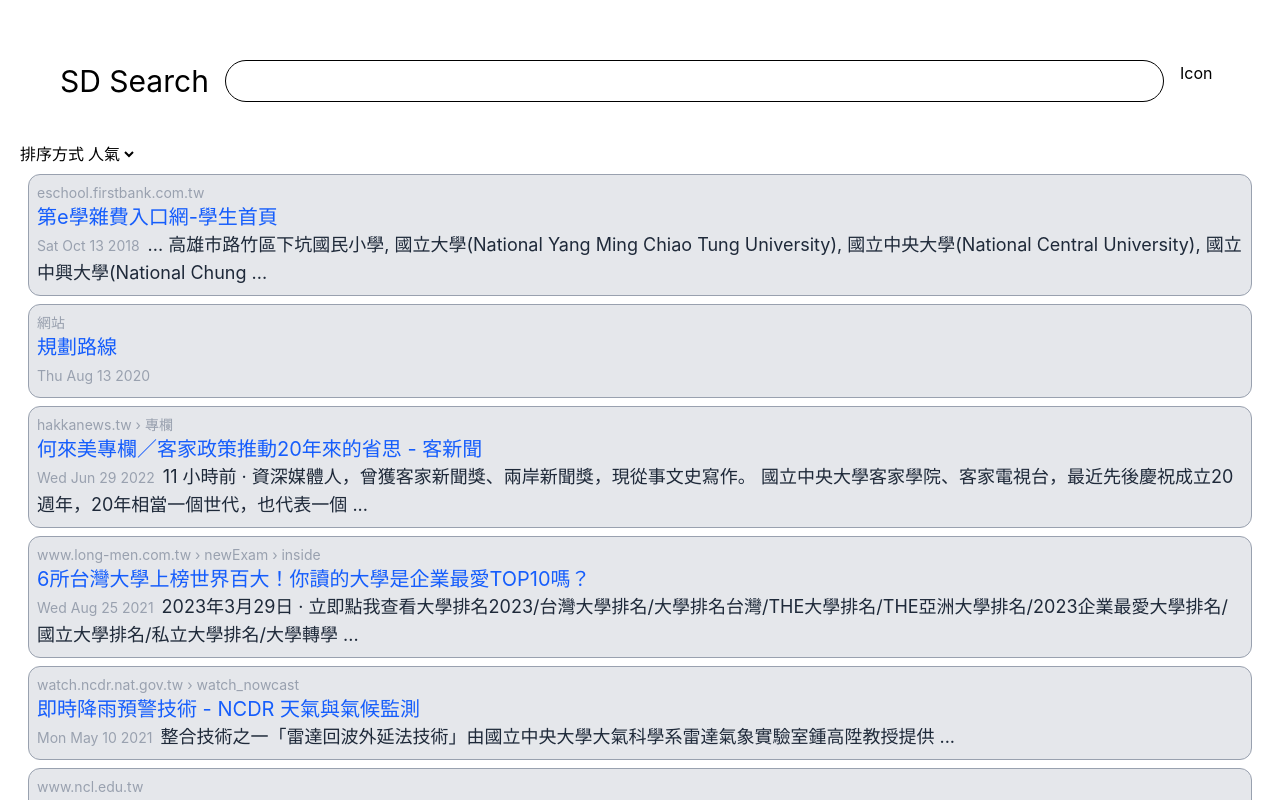
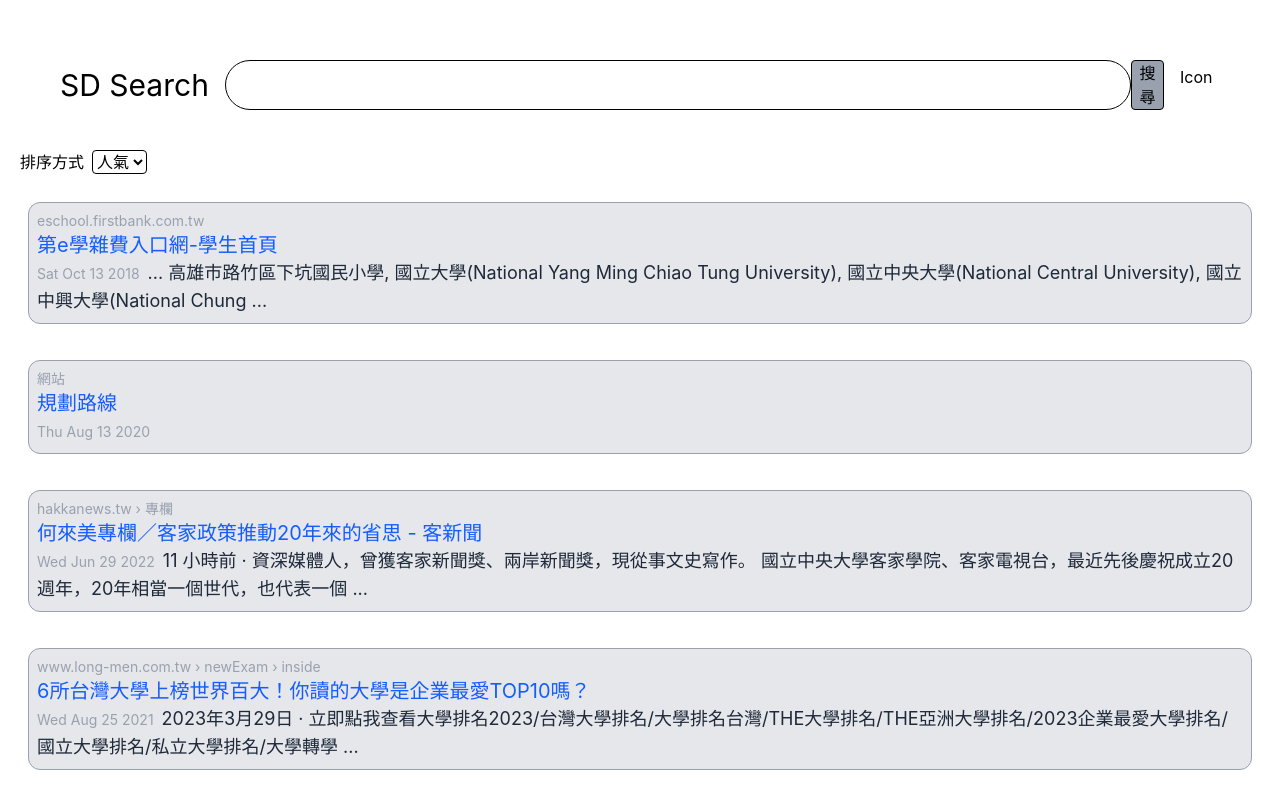
Before and after one commit to Yuyu-1115/sd-train-2026, a Vue app in the folder search-website/: page / in a window 1280 px wide. Shown: the top 800 px of the page. Built offline with nearby package versions, Linux system fonts and the light colour scheme.

Commit message:
feat(search): implement search using query parameters instead

```diff
--- a/search-website/src/App.vue
+++ b/search-website/src/App.vue
@@ -1,34 +1,88 @@
 <script setup lang="ts">
-import { computed, ref } from 'vue'
+import { onMounted, ref, watch } from 'vue'
 import SearchItem from './components/SearchItem.vue'
-import { searchDataSet } from './dataset'
 import { sortType } from './type/sortType'
-import { sortBy, sortOptions } from './helper/sort_helper'
+import { sortOptions } from './helper/sort_helper'
+import { useRoute, useRouter } from 'vue-router'
+import type { searchData } from './type/searchData'
+import { paginateSearch } from './helper/search_helper'
 
-const searchPrompt = ref('')
-const sortOption = ref(sortType.POPULARITY)
-const repository = computed(() => searchDataSet.sort(sortBy(sortOption.value)).slice(0, 10))
+const router = useRouter()
+const route = useRoute()
+
+const searchQuery = ref((route.query.q as string) || '')
+const sortOption = ref((route.query.s as unknown as sortType) || sortType.POPULARITY)
+
+const searcher = ref<Generator<searchData[]>>()
+const result = ref<searchData[]>([])
+const hasMore = ref(true)
+
+const startSearch = () => {
+  searcher.value = paginateSearch(searchQuery.value, sortOption.value)
+  const firstChunk = searcher.value.next()
+  result.value = firstChunk.value || []
+  hasMore.value = !firstChunk.done
+}
+
+const updateUrl = () =>
+  router.push({
+    query: {
+      q: searchQuery.value,
+      s: sortOption.value,
+    },
+  })
+
+const loadMore = () => {
+  if (!searcher.value) {
+    return
+  }
+  const nextChunk = searcher.value.next()
+  if (!nextChunk.done) {
+    result.value.push(...nextChunk.value)
+  } else {
+    hasMore.value = false
+  }
+}
+
+watch(
+  () => route.query,
+  (newQuery) => {
+    searchQuery.value = (newQuery.q as string) || ''
+    sortOption.value = (newQuery.s as sortType) || sortType.POPULARITY
+    startSearch()
+  },
+  { deep: true },
+)
+
+onMounted(() => startSearch())
 </script>
 
 <template>
   <div class="box-border flex-col min-h-screen h-full p-5">
-    <div class="flex flex-wrap items-center justify-between min-h-1/3 p-10">
+    <div class="flex flex-wrap items-center justify-between min-h-1/3 px-3 py-2 md:p-10">
       <div class="text-3xl order-1">SD Search</div>
-      <div class="w-full md:w-auto md:flex-1 md:mx-4 order-3 md:order-2">
-        <input type="text" :value="searchPrompt" class="w-full border rounded-full p-2" />
+      <div class="flex w-full md:w-auto md:flex-1 md:mx-4 order-3 md:order-2">
+        <input
+          type="text"
+          v-model="searchQuery"
+          @change="updateUrl"
+          class="w-full border rounded-full p-2"
+        />
+        <button @click="updateUrl" class="w-auto border rounded bg-gray-400">搜尋</button>
       </div>
       <div class="w-10 h-10 order-2 md:order-3">Icon</div>
     </div>
-    <div class="flex-col grow h-full gap-5">
-      <div class="flex">
+    <div class="flex flex-col grow h-full gap-5">
+      <div class="flex gap-2">
         <p>排序方式</p>
-        <select v-model="sortOption">
+        <select v-model="sortOption" @change="updateUrl" class="border rounded-sm">
           <option v-for="option in sortOptions" :key="option.type" :value="option.type">
             {{ option.name }}
           </option>
         </select>
       </div>
-      <SearchItem v-for="data in repository" :key="data.url_path" :data="data" />
+      <SearchItem v-for="data in result" :key="data.url_path" :data="data" />
+      <button v-if="hasMore" class="w-full border rounded-sm" @click="loadMore">載入更多</button>
     </div>
   </div>
 </template>
--- a/search-website/src/type/sortType.ts
+++ b/search-website/src/type/sortType.ts
@@ -1,5 +1,5 @@
 export enum sortType {
-  POPULARITY,
-  TITLE,
-  TIME,
+  POPULARITY = 'popularity',
+  TITLE = 'title',
+  TIME = 'time',
 }
```
